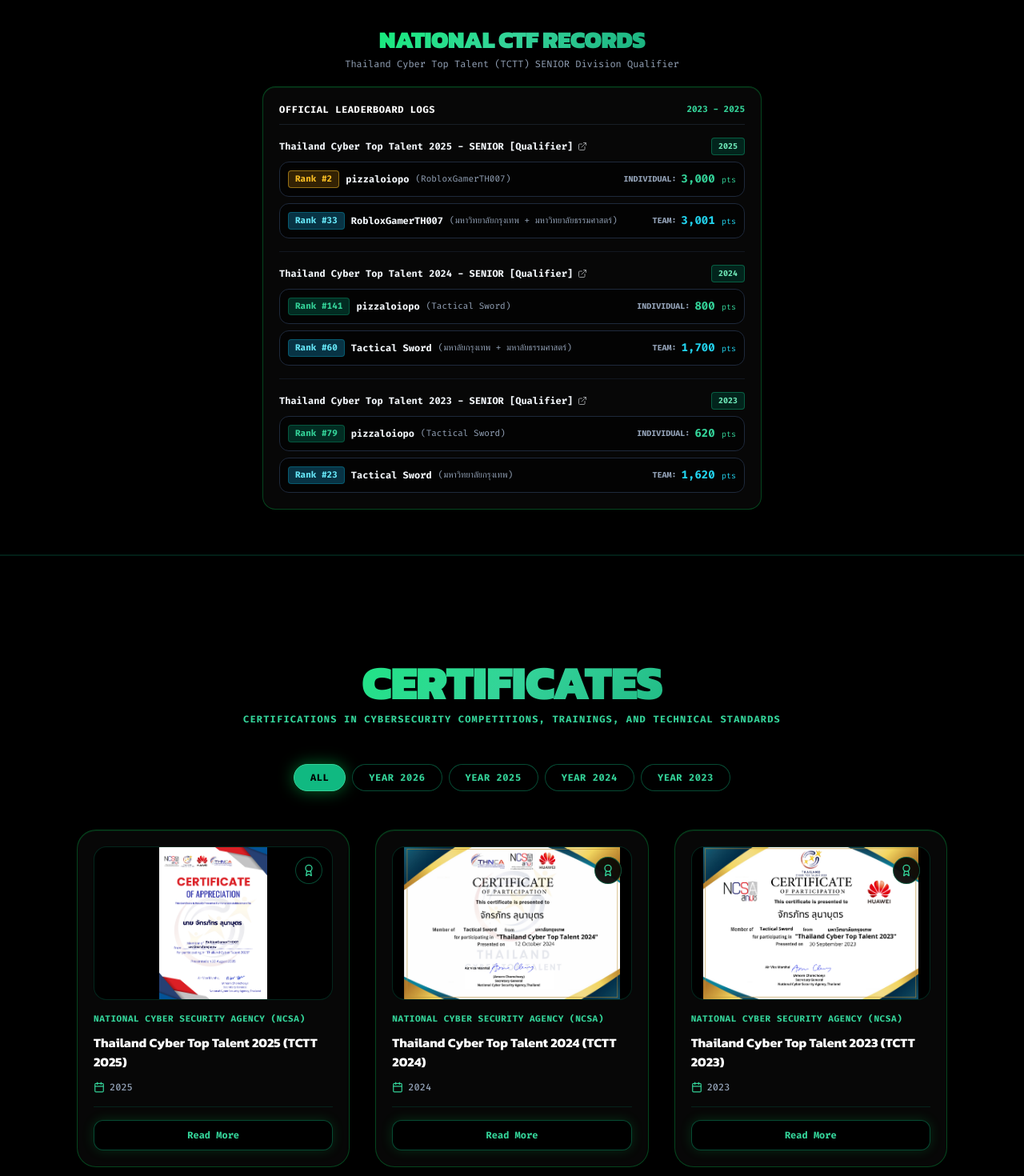
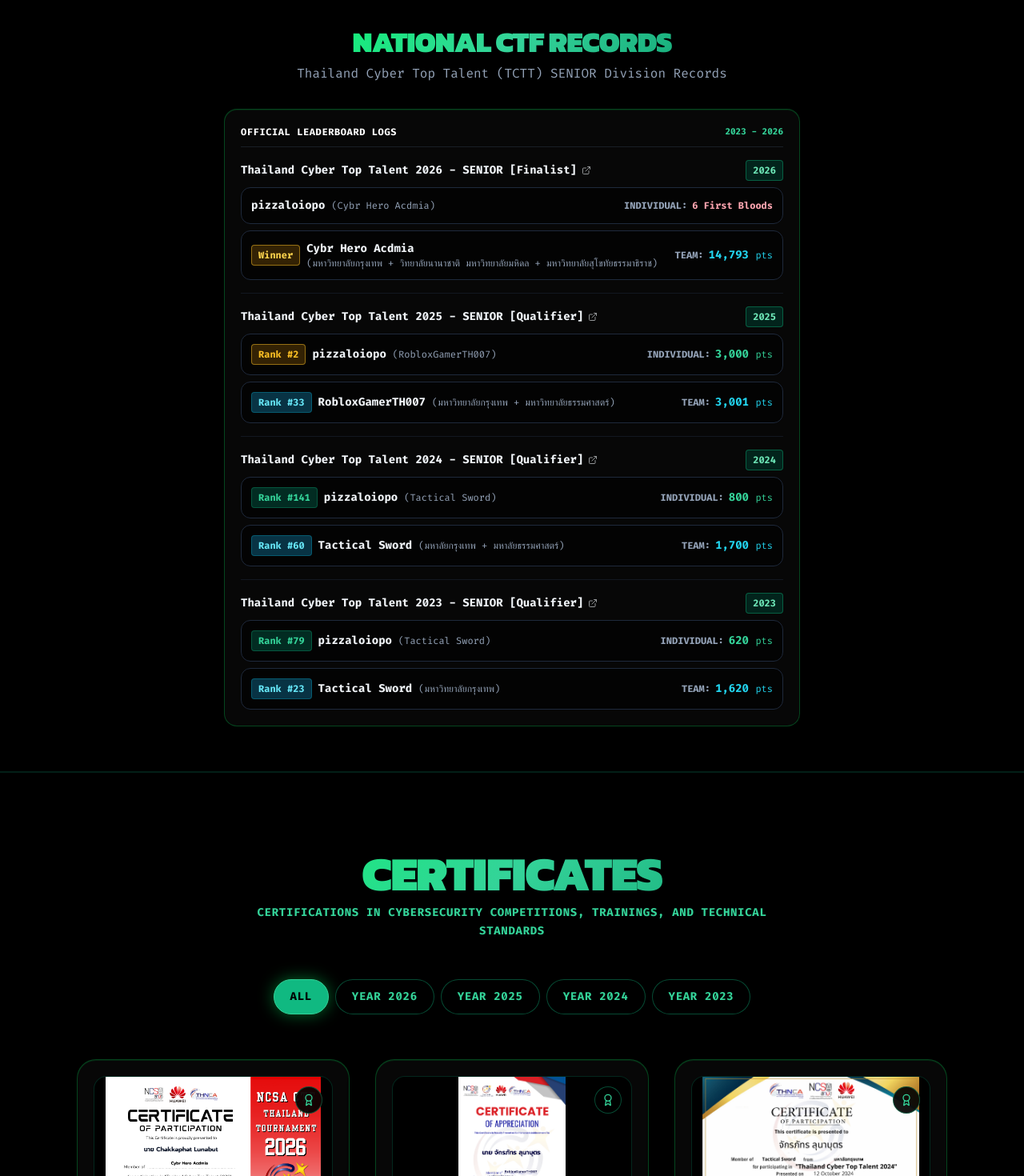
Before and after one commit to Chakkaphat0/portfolio, a React (Vite) app: page / in a window 1280 px wide. Shown: the part 5640-7110 px from the top of the page at 80% size. Built offline with nearby package versions, Linux system fonts and the light colour scheme.

Commit message:
update tctt2026

```diff
--- a/src/components/CertificatesSection.tsx
+++ b/src/components/CertificatesSection.tsx
@@ -1,4 +1,4 @@
-import React, { useState } from 'react';
+import React, { useEffect, useState } from 'react';
 import { Award, Calendar, ExternalLink, ShieldCheck, X, Users, UserCheck } from 'lucide-react';
 import { CERTIFICATES_DATA } from '../data/portfolioData';
 import { Certificate } from '../types/portfolio';
@@ -17,19 +17,36 @@
     ? CERTIFICATES_DATA
     : CERTIFICATES_DATA.filter((cert) => cert.year === selectedYear);
 
+  useEffect(() => {
+    if (!selectedCert) return;
+
+    const previousOverflow = document.body.style.overflow;
+    const handleKeyDown = (event: KeyboardEvent) => {
+      if (event.key === 'Escape') setSelectedCert(null);
+    };
+
+    document.body.style.overflow = 'hidden';
+    window.addEventListener('keydown', handleKeyDown);
+
+    return () => {
+      document.body.style.overflow = previousOverflow;
+      window.removeEventListener('keydown', handleKeyDown);
+    };
+  }, [selectedCert]);
+
   return (
-    <section id="certificates" className={`py-24 sm:py-32 relative overflow-hidden transition-colors duration-300 ${
+    <section id="certificates" className={`relative overflow-hidden py-16 transition-colors duration-300 sm:py-24 ${
       isLight ? 'bg-transparent text-slate-900 border-t border-blue-200/40' : 'bg-transparent text-white border-t border-emerald-900/40'
     }`}>
       <div className="max-w-6xl mx-auto px-4 sm:px-6 lg:px-8">
 
         {/* Section Header */}
         <FadeIn delay={0}>
-          <div className="text-center mb-12">
-            <h2 className="hero-heading-green font-black uppercase tracking-tight text-4xl sm:text-5xl md:text-6xl">
+          <div className="mb-8 text-center sm:mb-12">
+            <h2 className="hero-heading-green text-3xl font-black uppercase tracking-tight sm:text-5xl md:text-6xl">
               Certificates
             </h2>
-            <p className={`mt-2 text-xs font-mono font-bold uppercase tracking-widest ${
+            <p className={`mx-auto mt-2 max-w-2xl text-sm font-mono font-bold uppercase leading-relaxed tracking-wider ${
               isLight ? 'text-blue-600' : 'text-emerald-400'
             }`}>
               Certifications in Cybersecurity Competitions, Trainings, and Technical Standards
@@ -39,12 +56,12 @@
 
         {/* Year Filter Buttons (2023 - 2026) */}
         <FadeIn delay={0.1}>
-          <div className="flex flex-wrap items-center justify-center gap-2 mb-12">
+          <div className="mobile-scrollbar-hide -mx-4 mb-8 flex snap-x items-center gap-2 overflow-x-auto px-4 pb-2 sm:mx-0 sm:mb-12 sm:flex-wrap sm:justify-center sm:overflow-visible sm:px-0">
             {years.map((year) => (
               <button
                 key={year}
                 onClick={() => setSelectedYear(year)}
-                className={`px-5 py-2 rounded-full text-xs font-mono font-bold uppercase tracking-wider transition-all duration-300 ${
+                className={`min-h-11 shrink-0 snap-start rounded-full px-5 py-2 text-sm font-mono font-bold uppercase tracking-wider transition-all duration-300 ${
                   selectedYear === year
                     ? isLight
                       ? 'bg-blue-600 text-white shadow-[0_0_20px_rgba(37,99,235,0.4)] border border-blue-500'
@@ -61,11 +78,11 @@
         </FadeIn>
 
         {/* Certificates Grid */}
-        <div className="grid grid-cols-1 md:grid-cols-2 lg:grid-cols-3 gap-8">
+        <div className="grid grid-cols-1 gap-5 sm:grid-cols-2 sm:gap-6 lg:grid-cols-3 lg:gap-8">
           {filteredCertificates.map((cert, idx) => (
             <FadeIn key={cert.id} delay={idx * 0.08}>
               <div
-                className={`group h-full glass-card-matrix rounded-3xl p-5 shadow-xs transition-all flex flex-col justify-between ${
+                className={`group flex h-full flex-col justify-between rounded-3xl p-4 shadow-xs transition-all glass-card-matrix sm:p-5 ${
                   isLight
                     ? 'border-blue-500/30 hover:border-blue-600/60 hover:shadow-[0_0_30px_rgba(37,99,235,0.15)]'
                     : 'border-emerald-500/30 hover:border-emerald-400/60 hover:shadow-[0_0_30px_rgba(0,255,102,0.2)]'
@@ -75,7 +92,7 @@
                   {/* Thumbnail Image Frame */}
                   <div
                     onClick={() => setSelectedCert(cert)}
-                    className={`relative h-48 overflow-hidden rounded-2xl border mb-4 cursor-pointer ${
+                    className={`relative mb-4 h-44 cursor-pointer overflow-hidden rounded-2xl border sm:h-48 ${
                       isLight ? 'border-blue-100 bg-slate-100' : 'border-emerald-900/50 bg-black'
                     }`}
                   >
@@ -100,7 +117,7 @@
                       {cert.issuer}
                     </span>
 
-                    <h3 className={`text-base font-bold transition-colors line-clamp-2 ${
+                    <h3 className={`line-clamp-2 text-lg font-bold leading-snug transition-colors ${
                       isLight ? 'text-slate-900 group-hover:text-blue-600' : 'text-white group-hover:text-emerald-300'
                     }`}>
                       {cert.title}
@@ -120,7 +137,7 @@
                 <div className={`pt-4 mt-4 border-t ${isLight ? 'border-blue-100' : 'border-emerald-900/40'}`}>
                   <button
                     onClick={() => setSelectedCert(cert)}
-                    className={`w-full py-2.5 rounded-xl font-mono font-bold text-xs transition-all duration-300 flex items-center justify-center border ${
+                    className={`flex min-h-11 w-full items-center justify-center rounded-xl border py-2.5 font-mono text-sm font-bold transition-all duration-300 ${
                       isLight
                         ? 'bg-white border-blue-400 text-blue-600 hover:bg-blue-600 hover:text-white shadow-[0_0_15px_rgba(37,99,235,0.1)]'
                         : 'bg-black border-emerald-500/40 text-emerald-400 hover:bg-emerald-500 hover:text-black shadow-[0_0_15px_rgba(0,255,102,0.15)]'
@@ -139,10 +156,18 @@
 
       {/* Detail & Lightbox Preview Modal */}
       {selectedCert && (
-        <div className={`fixed inset-0 z-50 p-4 sm:p-8 flex items-center justify-center overflow-y-auto ${
+        <div
+          role="dialog"
+          aria-modal="true"
+          aria-labelledby="certificate-modal-title"
+          onClick={() => setSelectedCert(null)}
+          className={`fixed inset-0 z-50 flex items-end justify-center overflow-y-auto p-0 sm:items-center sm:p-8 ${
           isLight ? 'bg-slate-900/60 backdrop-blur-md' : 'bg-black/90 backdrop-blur-md'
-        }`}>
-          <div className={`relative max-w-3xl w-full rounded-3xl border overflow-hidden p-5 sm:p-7 flex flex-col space-y-5 my-auto transition-all duration-300 ${
+        }`}
+        >
+          <div
+            onClick={(event) => event.stopPropagation()}
+            className={`relative flex max-h-[92dvh] w-full max-w-3xl flex-col space-y-4 overflow-y-auto rounded-t-3xl border p-4 transition-all duration-300 sm:my-auto sm:space-y-5 sm:rounded-3xl sm:p-7 ${
             isLight
               ? 'bg-white border-blue-500/50 text-slate-900 shadow-[0_0_50px_rgba(37,99,235,0.25)]'
               : 'bg-black border-emerald-500/50 text-white shadow-[0_0_50px_rgba(0,255,102,0.3)]'
@@ -158,7 +183,7 @@
                 }`}>
                   {selectedCert.issuer}
                 </span>
-                <h3 className={`text-lg sm:text-2xl font-black ${isLight ? 'text-slate-900' : 'text-white'}`}>
+                <h3 id="certificate-modal-title" className={`text-xl sm:text-2xl font-black leading-tight ${isLight ? 'text-slate-900' : 'text-white'}`}>
                   {selectedCert.title}
                 </h3>
                 <div className={`flex items-center gap-1.5 text-xs font-mono font-medium pt-0.5 ${
@@ -170,7 +195,7 @@
               </div>
               <button
                 onClick={() => setSelectedCert(null)}
-                className={`p-2 rounded-full border transition-colors shrink-0 ${
+                className={`flex min-h-11 min-w-11 shrink-0 items-center justify-center rounded-full border p-2 transition-colors ${
                   isLight
                     ? 'bg-slate-100 text-blue-600 hover:bg-blue-100 border-blue-300'
                     : 'bg-black text-emerald-400 hover:bg-emerald-950 border-emerald-500/40'
@@ -182,13 +207,13 @@
             </div>
 
             {/* High-res Image Preview */}
-            <div className={`max-h-[50vh] overflow-hidden rounded-2xl border flex justify-center items-center p-2 ${
+            <div className={`flex max-h-[38dvh] items-center justify-center overflow-hidden rounded-2xl border p-2 sm:max-h-[50vh] ${
               isLight ? 'bg-slate-50 border-blue-200' : 'bg-black border-emerald-900/40'
             }`}>
               <img
                 src={selectedCert.thumbnail}
                 alt={selectedCert.title}
-                className="max-h-[45vh] w-auto object-contain rounded-xl shadow-lg"
+                className="max-h-[34dvh] w-auto rounded-xl object-contain shadow-lg sm:max-h-[45vh]"
               />
             </div>
 
@@ -253,7 +278,7 @@
 
               <button
                 onClick={() => setSelectedCert(null)}
-                className={`px-5 py-2 rounded-full font-bold text-xs transition-colors ml-auto ${
+                className={`ml-auto min-h-11 rounded-full px-5 py-2 text-sm font-bold transition-colors ${
                   isLight
                     ? 'bg-blue-600 text-white hover:bg-blue-700'
                     : 'bg-emerald-500 text-black hover:bg-emerald-400'
--- a/src/components/CtfScoresSection.tsx
+++ b/src/components/CtfScoresSection.tsx
@@ -15,16 +15,16 @@
         isLight ? 'bg-transparent text-slate-900 border-b border-blue-200/40' : 'bg-transparent text-white border-b border-emerald-900/40'
       }`}
     >
-      <div className="max-w-2xl mx-auto px-4 sm:px-6 relative z-10">
+      <div className="max-w-3xl mx-auto px-4 sm:px-6 relative z-10">
 
         {/* Section Heading */}
         <FadeIn delay={0}>
-          <div className="text-center mb-5">
-            <h2 className="hero-heading-green font-black uppercase tracking-tight text-2xl sm:text-3xl">
+          <div className="text-center mb-6 sm:mb-8">
+            <h2 className="hero-heading-green font-black uppercase tracking-tight text-3xl sm:text-4xl">
               National CTF Records
             </h2>
-            <p className={`mt-1 font-mono text-xs ${isLight ? 'text-slate-600' : 'text-slate-400'}`}>
-              Thailand Cyber Top Talent (TCTT) SENIOR Division Qualifier
+            <p className={`mt-2 font-mono text-sm sm:text-base ${isLight ? 'text-slate-600' : 'text-slate-400'}`}>
+              Thailand Cyber Top Talent (TCTT) SENIOR Division Records
             </p>
           </div>
         </FadeIn>
@@ -38,18 +38,18 @@
           }`}>
 
             {/* Window Sub-Header */}
-            <div className={`border-b pb-2.5 flex items-center justify-between ${
+            <div className={`flex items-center justify-between gap-3 border-b pb-2.5 ${
               isLight ? 'border-slate-200' : 'border-slate-700/40'
             }`}>
-              <span className={`text-xs font-mono font-black uppercase tracking-wider ${isLight ? 'text-blue-950' : 'text-white'}`}>
+              <span className={`whitespace-nowrap text-xs font-mono font-black uppercase tracking-wider ${isLight ? 'text-blue-950' : 'text-white'}`}>
                 Official Leaderboard Logs
               </span>
-              <span className={`text-[11px] font-mono font-bold ${isLight ? 'text-blue-600' : 'text-emerald-400'}`}>
-                2023 - 2025
+              <span className={`shrink-0 whitespace-nowrap text-[11px] font-mono font-bold ${isLight ? 'text-blue-600' : 'text-emerald-400'}`}>
+                2023 - 2026
               </span>
             </div>
 
-            {/* All 3 Years Compact List */}
+            {/* Leaderboard Records */}
             <div className="space-y-4">
               {CTF_SCORES_DATA.map((record, index) => (
                 <div
@@ -60,23 +60,29 @@
                       : ''
                   }`}
                 >
-                  {/* Year Header with Interactive Bold Hover Link */}
-                  <div className="flex items-center justify-between text-xs font-mono">
+                  {/* Record Header */}
+                  <div className="flex min-w-0 items-start gap-3 font-mono text-sm sm:items-center">
+                    {record.url ? (
                       <a
                         href={record.url}
                         target="_blank"
                         rel="noopener noreferrer"
                         title={`View Official CTF Scoreboard for ${record.title}`}
-                      className={`group font-extrabold hover:font-black transition-all duration-200 hover:underline underline-offset-4 cursor-pointer flex items-center gap-1.5 ${
+                        className={`group flex min-w-0 flex-1 items-start gap-1.5 break-words font-extrabold leading-relaxed transition-all duration-200 hover:underline hover:font-black underline-offset-4 sm:items-center ${
                           isLight
                             ? 'text-slate-900 hover:text-blue-600'
                             : 'text-slate-100 hover:text-emerald-400'
                         }`}
                       >
                         <span>{record.title}</span>
-                      <ExternalLink className="w-3 h-3 opacity-60 group-hover:opacity-100 transition-opacity" />
+                        <ExternalLink className="h-3 w-3 shrink-0 opacity-60 transition-opacity group-hover:opacity-100" />
                       </a>
-                    <span className={`px-2 py-0.5 rounded text-[10px] font-extrabold border shrink-0 ml-2 ${
+                    ) : (
+                      <span className={`min-w-0 flex-1 break-words font-extrabold leading-relaxed ${isLight ? 'text-slate-900' : 'text-slate-100'}`}>
+                        {record.title}
+                      </span>
+                    )}
+                    <span className={`w-fit shrink-0 whitespace-nowrap rounded border px-2 py-1 text-xs font-extrabold ${
                       isLight
                         ? 'bg-blue-600 text-white border-blue-600 shadow-xs'
                         : 'bg-emerald-950/80 text-emerald-300 border-emerald-500/40'
@@ -87,60 +93,78 @@
 
                   {/* Individual Row */}
                   {record.individual && (
-                    <div className={`p-2.5 rounded-xl border text-xs font-mono flex flex-wrap items-center justify-between gap-2 ${
+                    <div className={`flex flex-col items-stretch gap-3 rounded-xl border p-3 font-mono text-sm sm:flex-row sm:items-center sm:justify-between ${
                       isLight ? 'bg-slate-50/90 border-slate-300/80 shadow-xs' : 'bg-black/60 border-slate-800'
                     }`}>
-                      <div className="flex items-center gap-2">
-                        <span className={`px-2 py-0.5 rounded text-[11px] font-black border ${
+                      <div className="flex min-w-0 items-center gap-2">
+                        {record.individual.rank && (
+                          <span className={`shrink-0 whitespace-nowrap rounded border px-2 py-1 text-xs font-black ${
                             record.individual.rank === '2'
                               ? isLight ? 'bg-amber-500 text-white border-amber-600 shadow-xs' : 'bg-amber-500/20 text-amber-400 border-amber-400/50'
                               : isLight ? 'bg-blue-600 text-white border-blue-600' : 'bg-emerald-950 text-emerald-400 border-emerald-500/30'
                           }`}>
                             Rank #{record.individual.rank}
                           </span>
-                        <div className="flex flex-col sm:flex-row sm:items-center sm:gap-2">
+                        )}
+                        <div className="flex flex-wrap items-baseline gap-x-2">
                           <span className={`font-black ${isLight ? 'text-slate-900' : 'text-slate-100'}`}>
                             {record.individual.player}
                           </span>
-                          <span className={`text-[11px] ${isLight ? 'text-slate-600 font-semibold' : 'text-slate-400'}`}>
+                          <span className={`break-words text-xs ${isLight ? 'text-slate-600 font-semibold' : 'text-slate-400'}`}>
                             ({record.individual.team})
                           </span>
                         </div>
                       </div>
-                      <div className="flex items-center gap-1.5 ml-auto">
-                        <span className={`text-[10px] uppercase font-bold ${isLight ? 'text-slate-500' : 'text-slate-400'}`}>Individual:</span>
-                        <span className={`font-black text-sm ${isLight ? 'text-blue-700' : 'text-emerald-400'}`}>
-                          {record.individual.score} <span className="text-[10px] font-normal">pts</span>
+                      <div className="flex items-center gap-1.5 sm:ml-auto">
+                        <span className={`text-xs uppercase font-bold ${isLight ? 'text-slate-500' : 'text-slate-400'}`}>Individual:</span>
+                        {record.individual.firstBloods ? (
+                          <span className={`text-xs font-black ${isLight ? 'text-rose-700' : 'text-rose-300'}`}>
+                            {record.individual.firstBloods} First Bloods
                           </span>
+                        ) : (
+                          <span className={`text-sm font-black ${isLight ? 'text-blue-700' : 'text-emerald-400'}`}>
+                            {record.individual.score} <span className="text-xs font-normal">pts</span>
+                          </span>
+                        )}
                       </div>
                     </div>
                   )}
 
                   {/* Team Row */}
                   {record.team && (
-                    <div className={`p-2.5 rounded-xl border text-xs font-mono flex flex-wrap items-center justify-between gap-2 ${
+                    <div className={`flex flex-col items-stretch gap-3 rounded-xl border p-3 font-mono text-sm sm:flex-row sm:items-center sm:justify-between ${
                       isLight ? 'bg-slate-50/90 border-slate-300/80 shadow-xs' : 'bg-black/60 border-slate-800'
                     }`}>
-                      <div className="flex items-center gap-2">
-                        <span className={`px-2 py-0.5 rounded text-[11px] font-black border ${
-                          isLight ? 'bg-cyan-600 text-white border-cyan-600' : 'bg-cyan-950 text-cyan-300 border-cyan-500/30'
+                      <div className="flex min-w-0 items-center gap-2">
+                        {(record.team.rank || record.team.placement) && (
+                          <span className={`shrink-0 rounded border px-2 py-1 text-xs font-black ${
+                            record.team.placement
+                              ? isLight
+                                ? 'bg-amber-500 text-white border-amber-600'
+                                : 'bg-amber-500/20 text-amber-300 border-amber-400/50'
+                              : isLight
+                                ? 'bg-cyan-600 text-white border-cyan-600'
+                                : 'bg-cyan-950 text-cyan-300 border-cyan-500/30'
                           }`}>
-                          Rank #{record.team.rank}
+                            {record.team.placement ?? `Rank #${record.team.rank}`}
                           </span>
-                        <div className="flex flex-col sm:flex-row sm:items-center sm:gap-2">
+                        )}
+                        <div className="flex flex-wrap items-baseline gap-x-2">
                           <span className={`font-black ${isLight ? 'text-slate-900' : 'text-slate-100'}`}>
                             {record.team.teamName}
                           </span>
-                          <span className={`text-[11px] ${isLight ? 'text-slate-600 font-semibold' : 'text-slate-400'}`}>
+                          <span className={`break-words text-xs ${isLight ? 'text-slate-600 font-semibold' : 'text-slate-400'}`}>
                             ({record.team.institution})
                           </span>
                         </div>
                       </div>
-                      <div className="flex items-center gap-1.5 ml-auto">
-                        <span className={`text-[10px] uppercase font-bold ${isLight ? 'text-slate-500' : 'text-slate-400'}`}>Team:</span>
-                        <span className={`font-black text-sm ${isLight ? 'text-cyan-700' : 'text-cyan-400'}`}>
-                          {record.team.score} <span className="text-[10px] font-normal">pts</span>
+                      <div className="flex flex-wrap items-center gap-x-3 gap-y-2 sm:ml-auto sm:justify-end">
+                        <div className="flex shrink-0 items-center gap-1.5 whitespace-nowrap">
+                          <span className={`text-xs uppercase font-bold ${isLight ? 'text-slate-500' : 'text-slate-400'}`}>Team:</span>
+                          <span className={`whitespace-nowrap text-sm font-black ${isLight ? 'text-cyan-700' : 'text-cyan-400'}`}>
+                            {record.team.score} <span className="text-xs font-normal">pts</span>
                           </span>
+                        </div>
                       </div>
                     </div>
                   )}
--- a/src/data/portfolioData.ts
+++ b/src/data/portfolioData.ts
@@ -152,6 +152,19 @@
 ];
 
 export const CERTIFICATES_DATA: Certificate[] = [
+  {
+    id: 'cert-tctt-2026',
+    title: 'Thailand Cyber Top Talent 2026 (TCTT 2026)',
+    issuer: 'National Cyber Security Agency (NCSA)',
+    issueDate: '15 August 2026',
+    year: '2026',
+    category: 'Competition',
+    thumbnail: './certificates/tctt2026.png',
+    teamName: 'Cybr Hero Acdmia',
+    username: 'pizzaloiopo',
+    tags: ['Cybersecurity', 'CTF', 'TCTT 2026', 'National Competition'],
+    description: 'Certificate of participation in the national Thailand Cyber Top Talent 2026 cybersecurity competition, representing team Cybr Hero Acdmia.'
+  },
   {
     id: 'cert-1',
     title: 'Thailand Cyber Top Talent 2025 (TCTT 2025)',
@@ -318,6 +331,25 @@
 
 export const CTF_SCORES_DATA = [
   {
+    id: 'tctt-2026-finalist',
+    year: '2026',
+    title: 'Thailand Cyber Top Talent 2026 - SENIOR [Finalist]',
+    badge: '2026 SENIOR FINALIST',
+    url: 'https://www.youtube.com/watch?v=rWdGRZcILB8',
+    individual: {
+      rank: '',
+      player: 'pizzaloiopo',
+      team: 'Cybr Hero Acdmia',
+      firstBloods: '6'
+    },
+    team: {
+      placement: 'Winner',
+      teamName: 'Cybr Hero Acdmia',
+      institution: 'มหาวิทยาลัยกรุงเทพ + วิทยาลัยนานาชาติ มหาวิทยาลัยมหิดล + มหาวิทยาลัยสุโขทัยธรรมาธิราช',
+      score: '14,793'
+    }
+  },
+  {
     id: 'tctt-2025',
     year: '2025',
     title: 'Thailand Cyber Top Talent 2025 - SENIOR [Qualifier]',
--- a/src/index.css
+++ b/src/index.css
@@ -6,6 +6,16 @@
   html {
     font-family: 'Kanit', sans-serif;
     scroll-behavior: smooth;
+    scroll-padding-top: 5.5rem;
+    -webkit-tap-highlight-color: transparent;
+  }
+
+  body {
+    min-width: 320px;
+  }
+
+  section[id] {
+    scroll-margin-top: 5.5rem;
   }
 
   /* Default Dark Mode (Pure Black & Neon Matrix Green) */
@@ -22,6 +32,28 @@
   body.light {
     background-color: #F8FAFC;
     color: #0F172A;
+  }
+}
+
+.mobile-scrollbar-hide {
+  scrollbar-width: none;
+}
+
+.mobile-scrollbar-hide::-webkit-scrollbar {
+  display: none;
+}
+
+@media (prefers-reduced-motion: reduce) {
+  html {
+    scroll-behavior: auto;
+  }
+
+  *,
+  *::before,
+  *::after {
+    animation-duration: 0.01ms !important;
+    animation-iteration-count: 1 !important;
+    transition-duration: 0.01ms !important;
   }
 }
 
```
Also changed, not shown: src/components/Navbar.tsx (+41 -14 lines), Certificate/tctt2026.png (added), public/certificates/tctt2026.png (added). Lines whose indentation alone changed are shown as unchanged.
